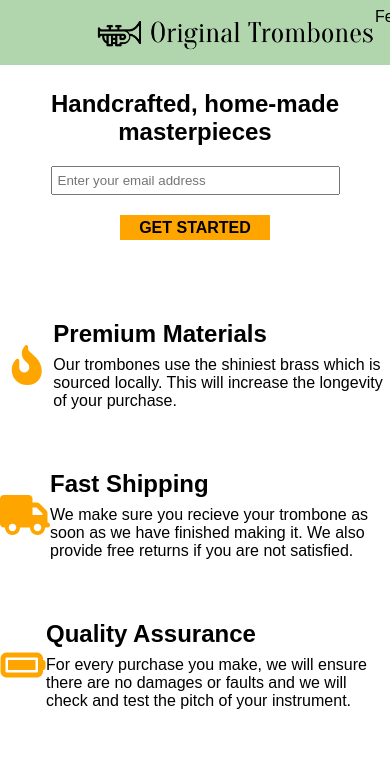
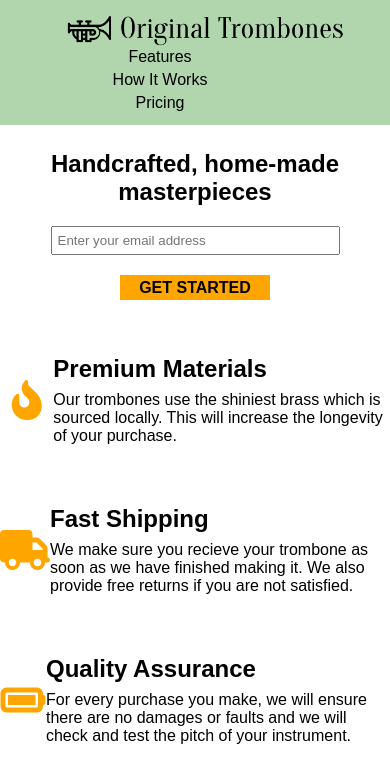
Before and after one commit to orisadex/productlandingpage, a plain HTML site: page src/index.html in a window 390 px wide. Shown: the top 778 px of the page. Drawn offline with Linux system fonts and the light colour scheme.

Commit message:
Update style.css

```diff
--- a/src/style.css
+++ b/src/style.css
@@ -9,15 +9,9 @@ body {
     font-family: Arial, Helvetica, sans-serif;
 }
 
-@media (max-width: 600px) {
-    header {
-        color: white;
-    }
-}
-
-header {
+#header {
     width: 100vw;
-    height: 60px;
+    height: 10vh;
     position: fixed;
     top: 0px;
     padding-top: 5px;
@@ -29,28 +23,51 @@ header {
 }
 
 #header-img {
-    display: flex;
     width: 300px;
-    margin-left: 75px;
-}
-
-#nav-bar {
-    width: 400px;
-    margin-right: 90px;
-    display: flex;
-    justify-content: space-between;
 }
 
 .nav-link {
+    padding-right: 70px;
     color: black;
     text-decoration: none;
 }
 
 #section-form {
     display: block;
-    height: 200px;
-    margin: 90px auto 0px auto
+    height: 175px;
+    margin: 90px auto 0px auto;
 }
+
+@media  (max-width: 700px) {
+    #header {
+        display: flex;
+        position: fixed;
+        flex-direction: column;
+        justify-content: center;
+        align-items: center;
+        height: 120px;
+    }
+
+    #nav-bar {
+        display: flex;
+        flex-direction: column;
+        justify-content: center;
+        align-items: center;
+    }
+
+    .nav-link{
+        margin-bottom: 5px;
+    }
+
+    #section-form {
+        display: block;
+        height: 175px;
+        margin: 150px auto 0px auto;
+
+    }
+}
+
+
 
 #section-form > h1 {
     display: block;
```
